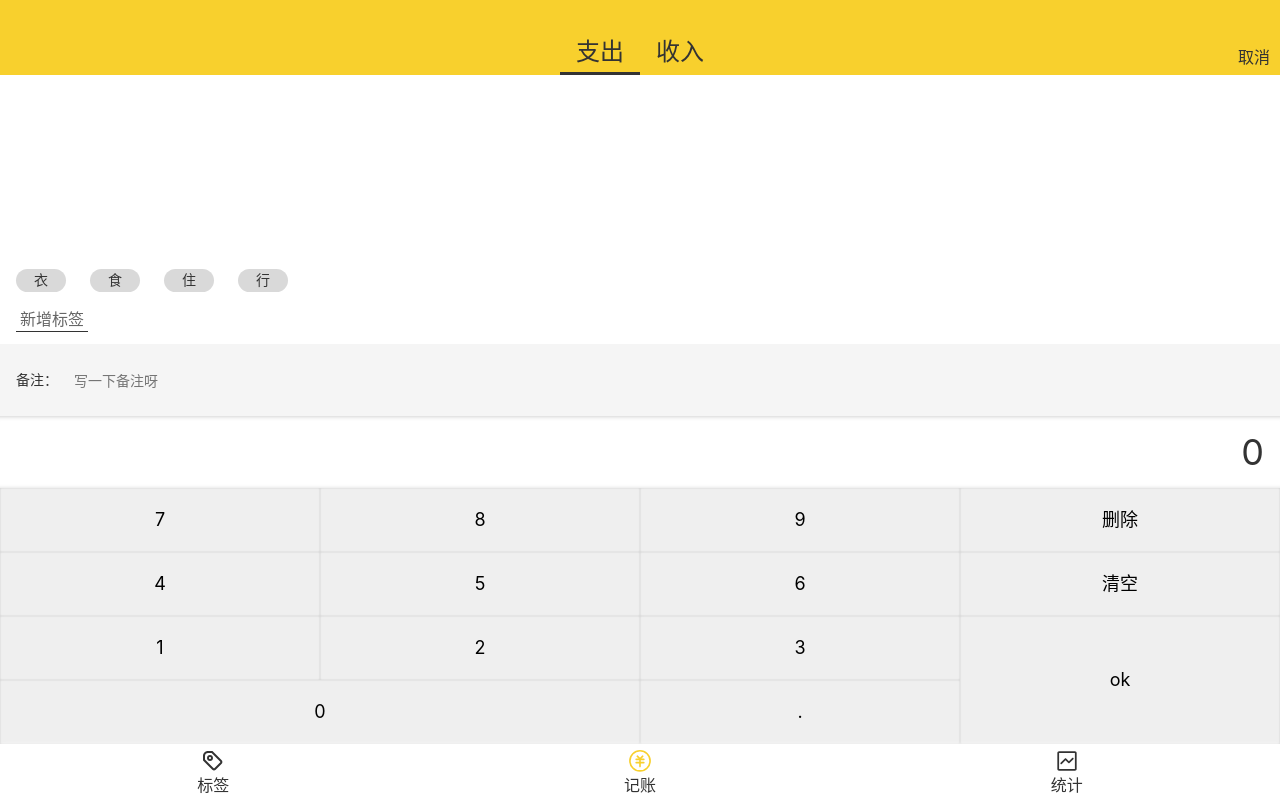
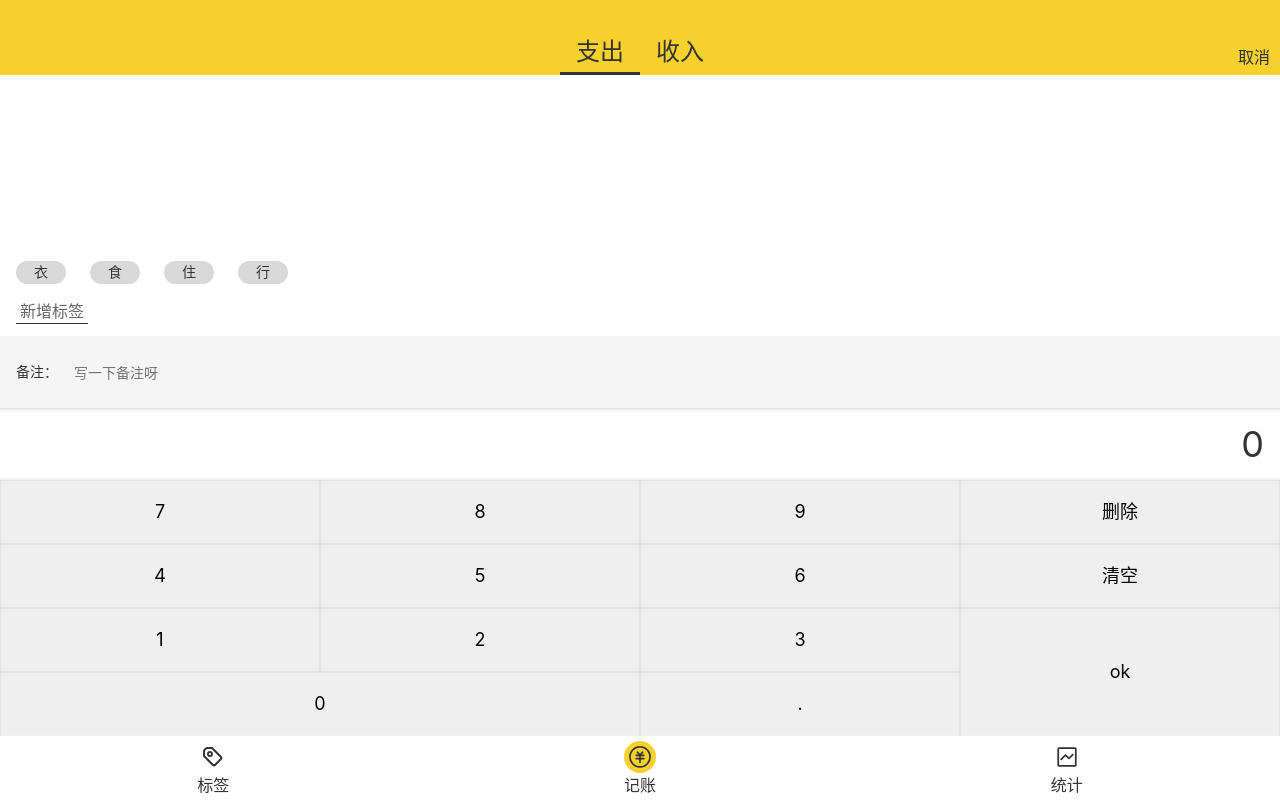
Before and after one commit to GretaHu10/money-react-code, a React app: page /#/money in a window 1280 px wide. Built offline with nearby package versions, Linux system fonts and the light colour scheme.

Commit message:
美化 Nav 点击效果

```diff
--- a/src/components/Nav.tsx
+++ b/src/components/Nav.tsx
@@ -1,5 +1,6 @@
 import { NavLink } from "react-router-dom";
 import styled from "styled-components";
+import { Center } from "./Center";
 import { Icon } from "./Icon";
 
 
@@ -17,12 +18,14 @@ line-height: 24px;
       padding: 5px 0 3px 0;
       flex-direction: column;
       align-items: center;
-      > .icon{
-        fill: #333;
+      > div{
+        border-radius: 50%;
+        width: 32px;
+        height: 32px;
       }
       &.active{
-        .icon{
-          fill: #f8d02d;
+        div{
+          background: #f8d02d;
         }
       }
     }
@@ -36,21 +39,27 @@ const Nav = () => {
         <li>
           <NavLink to="/tags" className={({ isActive, isPending }) =>
             isActive ? "active" : isPending ? "pending" : ""}>
-            <Icon name="tag" />
+            <Center>
+              <Icon name="tag" />
+            </Center>
             标签
           </NavLink>
         </li>
         <li>
           <NavLink to="/money" className={({ isActive, isPending }) =>
             isActive ? "active" : isPending ? "pending" : ""}>
-            <Icon name="money" />
+            <Center>
+              <Icon name="money" />
+            </Center>
             记账
           </NavLink>
         </li>
         <li>
           <NavLink to="/statistics" className={({ isActive, isPending }) =>
             isActive ? "active" : isPending ? "pending" : ""}>
-            <Icon name="chart" />
+            <Center>
+              <Icon name="chart" />
+            </Center>
             统计
           </NavLink>
         </li>
--- a/src/index.scss
+++ b/src/index.scss
@@ -41,6 +41,7 @@ body {
 .icon {
     width: 1.5em;
     height: 1.5em;
+    fill: #333;
 }
 
 .clearfix::after {
--- a/src/views/TagEdit.tsx
+++ b/src/views/TagEdit.tsx
@@ -20,7 +20,7 @@ type Params = {
     id: string
 }
 
-const TagEdit: React.FC = (props) => {
+const TagEdit: React.FC = () => {
     const { findTag, updateTag, deleteTag } = useTags()
     let { id: idstring } = useParams<Params>()
     const tag = findTag(parseInt(idstring!))
```
